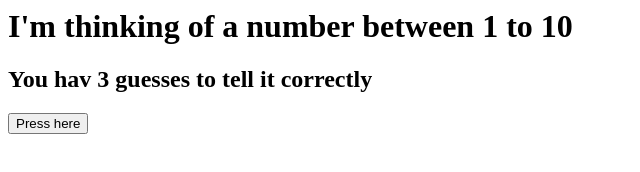
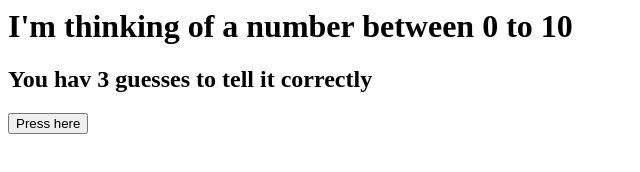
Before and after one commit to madhuprakash19/number_guess, a plain HTML site: page index.html in a window 1280 px wide. Shown: the full height of the page, 0-640 px from the left. Drawn offline with Linux system fonts and the light colour scheme.

Commit message:
Update index.html
o to 10

```diff
--- a/index.html
+++ b/index.html
@@ -6,7 +6,7 @@
     <title>Guess The Number</title>
 </head>
 <body>
-    <h1>I'm thinking of a number between 1 to 10</h1>
+    <h1>I'm thinking of a number between 0 to 10</h1>
     <h2>You hav 3 guesses to tell it correctly</h2>
     <button onclick="guessTheNum()">Press here</button>
     <p id="guess"></p>
```
